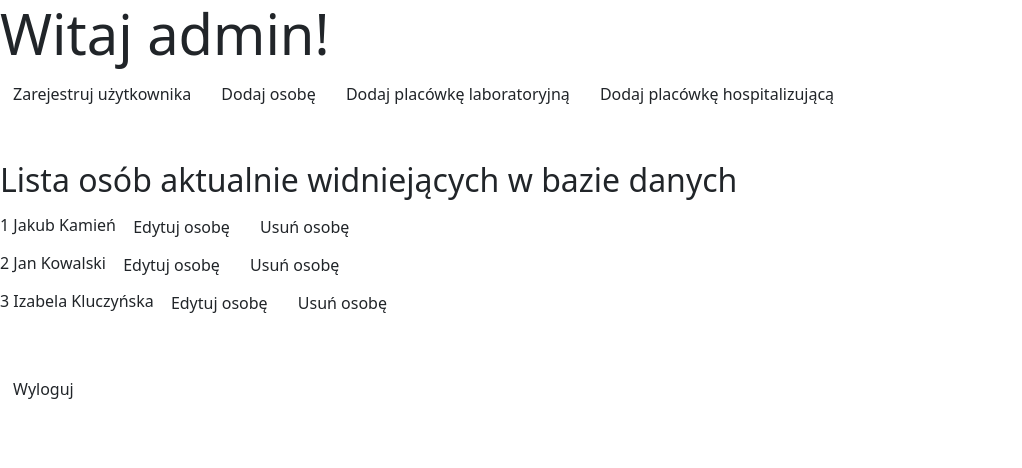
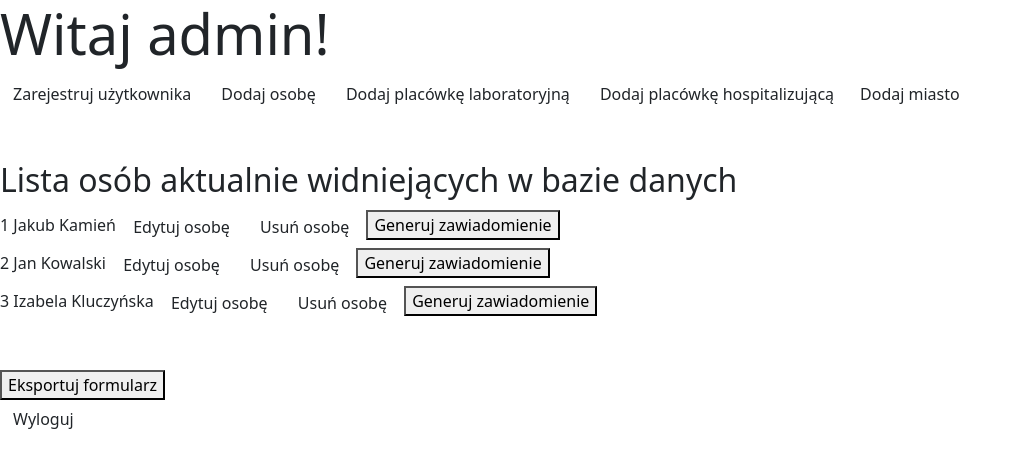
Before and after one commit to meihsner/CovidApp, a Django app: page /covid/main/ in a window 1280 px wide. Shown: the top 468 px of the page, without its empty margins (0-1022 px from the left). Run offline with Django 3.2, Linux system fonts and the light colour scheme; a user stored in the database is signed in; data comes from the database, SQL or seed files in the repository; both versions use the stored data as it was after the commit; some libraries are stand-ins or nearby versions.

Commit message:
Global changes

```diff
--- a/covid/views.py
+++ b/covid/views.py
@@ -1,7 +1,7 @@
 from django.shortcuts import render, get_object_or_404, redirect
 from django.contrib.auth.decorators import login_required
 from django.contrib.admin.views.decorators import staff_member_required
-from .models import Person
+from .models import Person, City
 from .forms import PersonForm, CityForm, HospitalForm, LaboratoryForm
 from django.contrib.auth.forms import UserCreationForm
 
@@ -72,8 +72,13 @@ def add_hospital(request):
 
 @login_required
 def add_city(request):
+    if City.objects.count() <= 5:
+        cities = City.objects.order_by('-id')
+    else:
+        cities = City.objects.order_by('-id')[0:6]
+
     form_city = CityForm(request.POST or None)
     if form_city.is_valid():
         form_city.save()
-        return redirect(main)
-    return render(request, 'add_city.html', {'form_city': form_city})
+        return redirect(add_city)
+    return render(request, 'add_city.html', {'form_city': form_city, 'cities': cities})
--- a/templates/add_city.html
+++ b/templates/add_city.html
@@ -3,6 +3,11 @@
 {% block title %} Dodaj osobę {% endblock %}
 
 {% block page %}
+    <h2>Ostatnio dodane miasta:</h2>
+    {% for city in cities %}
+        {{ city.name }} {{ city.county }} {{ city.province }} <br>
+    {% endfor %}
+    <br>
     <form method="POST" enctype="multipart/form-data">
         {% csrf_token %}
         {{ form_city }}
--- a/templates/main.html
+++ b/templates/main.html
@@ -8,18 +8,20 @@
   {% endif %}
 
   {% if perms.covid %}
-      <a href="{% url 'register' %}" class="btn">Zarejestruj użytkownika</a>  <a href="{% url 'add_person' %}" class="btn">Dodaj osobę</a>  <a href="{% url 'add_laboratory' %}" class="btn" >Dodaj placówkę laboratoryjną</a> <a href="{% url 'add_hospital' %}" class="btn" >Dodaj placówkę hospitalizującą</a> <br>
+      <a href="{% url 'register' %}" class="btn">Zarejestruj użytkownika</a>  <a href="{% url 'add_person' %}" class="btn">Dodaj osobę</a>  <a href="{% url 'add_laboratory' %}" class="btn" >Dodaj placówkę laboratoryjną</a> <a href="{% url 'add_hospital' %}" class="btn" >Dodaj placówkę hospitalizującą</a><a href="{% url 'add_city' %}" class="btn" >Dodaj miasto</a> <br>
   {% else %}
-      <a href="{% url 'add_person' %}" class="btn">Dodaj osobę</a>  <a href="{% url 'add_laboratory' %}" class="btn" >Dodaj placówkę laboratoryjną</a> <a href="{% url 'add_hospital' %}" class="btn" >Dodaj placówkę hospitalizującą</a> <br>
+      <a href="{% url 'add_person' %}" class="btn">Dodaj osobę</a>  <a href="{% url 'add_laboratory' %}" class="btn" >Dodaj placówkę laboratoryjną</a> <a href="{% url 'add_hospital' %}" class="btn" >Dodaj placówkę hospitalizującą</a> <a href="{% url 'add_city' %}" class="btn" >Dodaj miasto</a> <br>
   {% endif %}
 
   <br>
   <br>
   <h2>Lista osób aktualnie widniejących w bazie danych</h2>
   {% for person in people %}
-    {{ person.id }} {{ person.name }} {{ person.surname }} <a href="{% url 'edit_person' person.id %}" class="btn" >Edytuj osobę</a> <a href="{% url 'delete_person' person.id %}" class="btn" >Usuń osobę</a> <br>
+    {{ person.id }} {{ person.name }} {{ person.surname }} <a href="{% url 'edit_person' person.id %}" class="btn" >Edytuj osobę</a> <a href="{% url 'delete_person' person.id %}" class="btn" >Usuń osobę</a> <button type="button">Generuj zawiadomienie</button> <br>
   {% endfor %}
   <br>
   <br>
+
+  <button type="button">Eksportuj formularz</button> <br>
   <a href="{% url 'logout' %}" class="btn" >Wyloguj</a>
 {% endblock %}
```
Also changed, not shown: db.sqlite3.
